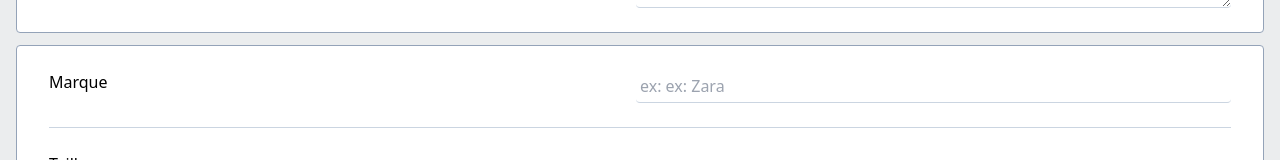
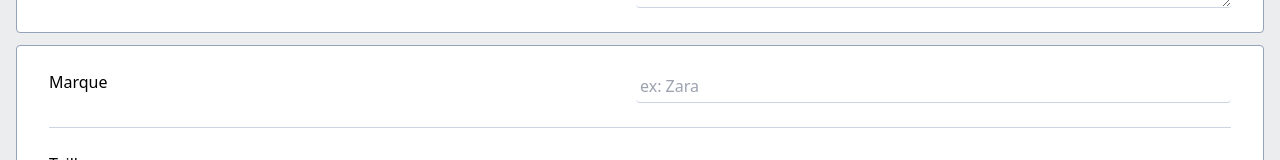
Before and after one commit to paul-bouzian/lereacteur-vinted-frontend, a React (Vite) app: page /publish in a window 1280 px wide. Shown: the part 510-670 px from the top of the page. Built offline with nearby package versions, Linux system fonts and the light colour scheme.

Commit message:
fixed placeholder

```diff
--- a/src/pages/Publish.jsx
+++ b/src/pages/Publish.jsx
@@ -104,7 +104,7 @@ function Publish() {
               label={"Marque"}
               value={brand}
               setValue={setBrand}
-              placeholder={"ex: ex: Zara"}
+              placeholder={"ex: Zara"}
               border={true}
             />
             <PublishInput
```
